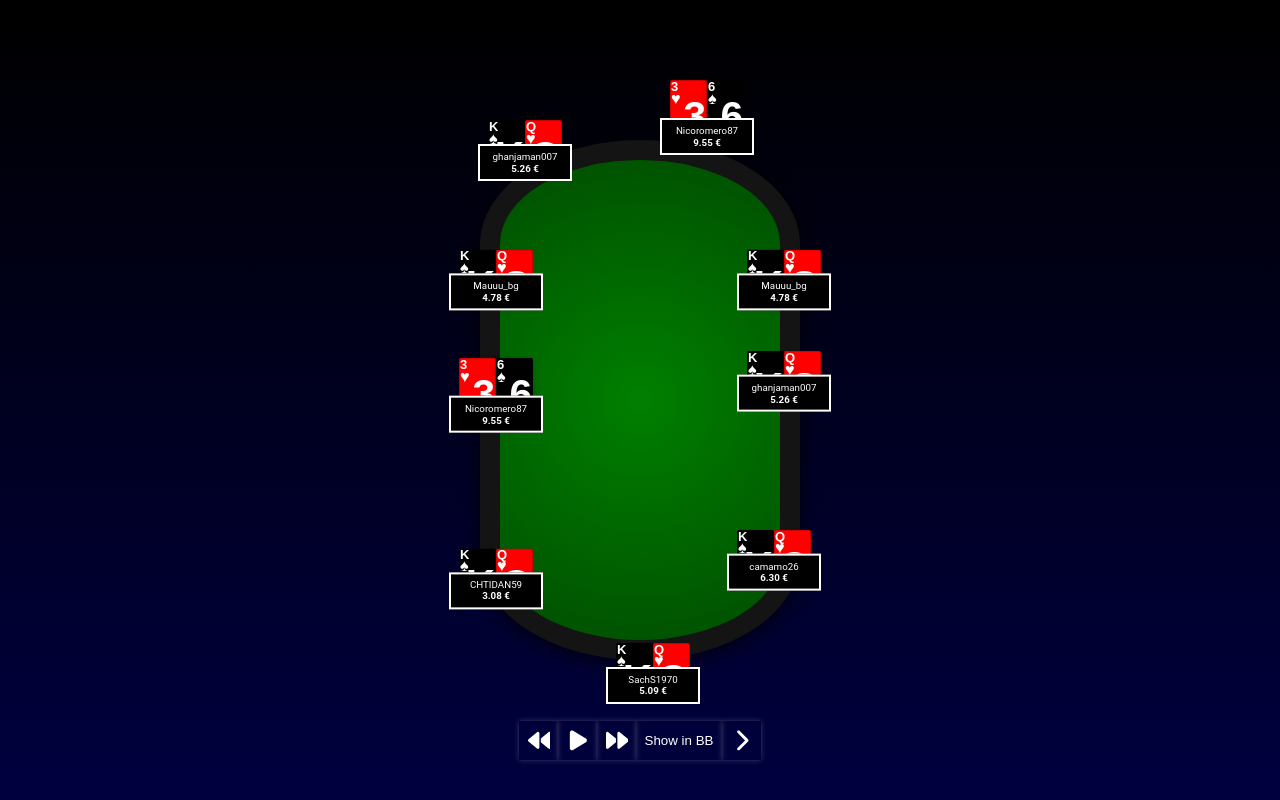
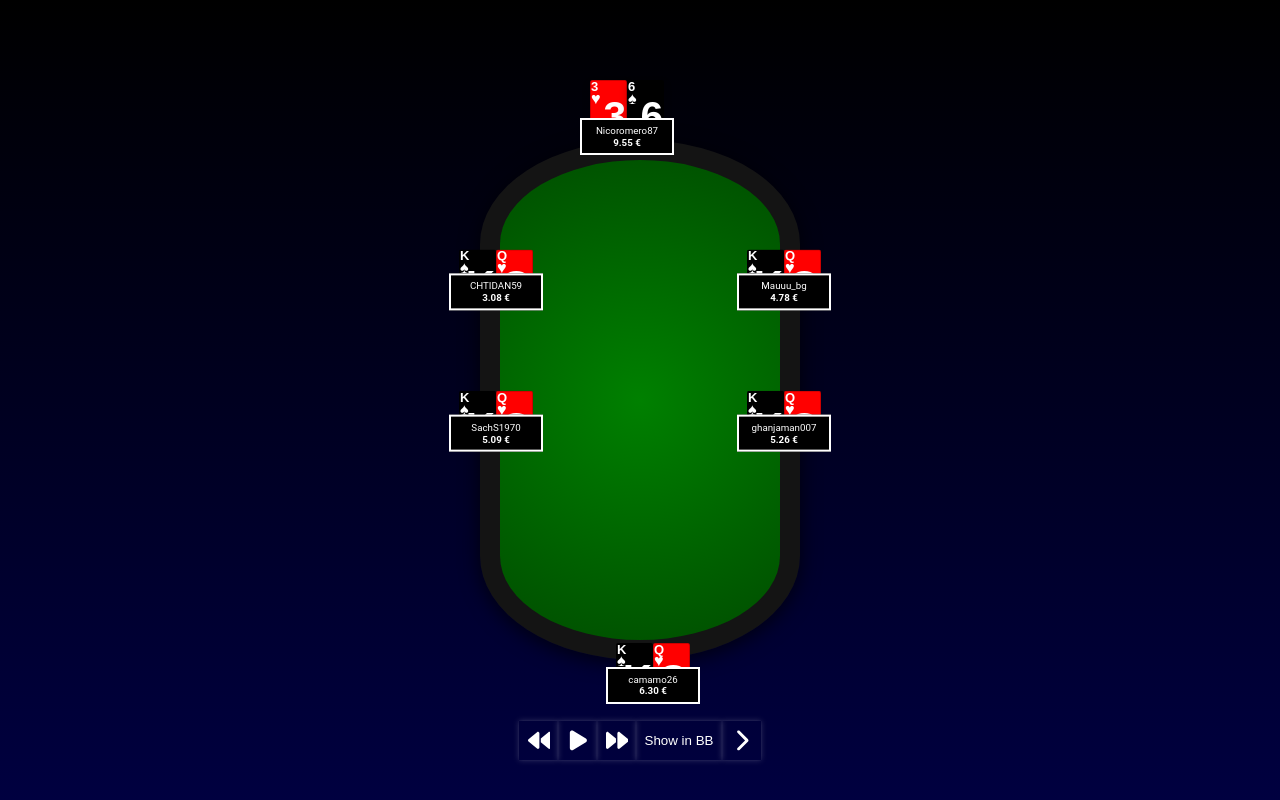
Before and after one commit to leopoldoromero/hand_replayer, a Next.js app: page / in a window 1280 px wide. Built offline with nearby package versions, Linux system fonts and the light colour scheme.

Commit message:
addap player styles according to the amount of players if its full ring or six max

```diff
--- a/src/components/player/Player.styles.ts
+++ b/src/components/player/Player.styles.ts
@@ -1,8 +1,8 @@
 'use client'
 import styled from "styled-components";
 
-const positionBySeat = (seat: number) => {
-    const stylesBySeat: Record<number, string> = {
+const positionBySeat = (seat: number, isFullRing: boolean) => {
+    const fullRingStylesBySeat: Record<number, string> = {
         1: "top: 10%; right: 15%;",
         2: "top: 35%; right: 5%; transform: translate(50%, -50%);",
         3: "top: 40%; right: 5%; transform: translate(50%, 50%);",
@@ -13,11 +13,19 @@ const positionBySeat = (seat: number) => {
         8: "top: 35%; right: 95%; transform: translate(50%, -50%);",
         9: "top: 15%; left: 0;",
     };
-    return stylesBySeat[seat] || "";
+    const sixMaxStylesBySeat: Record<number, string> = {
+        1: "top: 10%; right: 40%;",
+        2: "top: 35%; right: 5%; transform: translate(50%, -50%);",
+        3: "top: 45%; right: 5%; transform: translate(50%, 50%);",
+        4: "bottom: 12%; left: 40%;",
+        5: "top: 45%; left: 5%; transform: translate(-50%, 50%);",
+        6: "top: 35%; left: 5%; transform: translate(-50%, -50%);",
+    };
+    return isFullRing ? fullRingStylesBySeat[seat]  : sixMaxStylesBySeat[seat];
 };
 
-const betPositionBySeat = (seat: number) => {
-    const betContinerStyles: Record<number, string> = {
+const betPositionBySeat = (seat: number, isFullRing: boolean) => {
+    const fullRingStyles: Record<number, string> = {
         1: "top: 130%; right: 50%; transform: translate(50%, -50%);",
         2: "top: 70%; right: 100%; transform: translate(-50%, -50%);",
         3: "top: 70%; right: 100%; transform: translate(-50%, -50%);",
@@ -28,18 +36,26 @@ const betPositionBySeat = (seat: number) => {
         8: "top: 70%; left: 100%; transform: translate(50%, -50%);",
         9: "top: 130%; left: 70%; transform: translate(50%, -50%);",
     }
+    const sixMaxStyles: Record<number, string> = {
+        1: "top: 95%; right: 50%; transform: translate(50%, 50%);",
+        2: "top: 70%; right: 95%; transform: translate(-50%, -50%);",
+        3: "top: 70%; right: 95%; transform: translate(-50%, -50%);",
+        4: "right: 50%; bottom: 100%; transform: translate(50%, -50%);",
+        5: "top: 70%; left: 95%; transform: translate(50%, -50%);",
+        6: "top: 70%; left: 95%; transform: translate(50%, -50%);",
+    };
 
-    return betContinerStyles[seat] || "";
+    return isFullRing ? fullRingStyles[seat] : sixMaxStyles[seat];
 };
 
-export const StyledPlayerContainer = styled.div<{$seat: number}>`
+export const StyledPlayerContainer = styled.div<{$seat: number; $isFullRing: boolean}>`
     position: absolute;
     display: flex;
     flex-direction: column;
     justify-content: center;
     align-items: center;
     max-width: 90px;
-    ${({ $seat }) => positionBySeat($seat)}
+    ${({ $seat, $isFullRing }) => positionBySeat($seat, $isFullRing)}
 `;
 
 export const StyledPlayerInfoContainer = styled.div<{$isHero: boolean}>`
@@ -58,7 +74,7 @@ export const StyledPlayerInfoContainer = styled.div<{$isHero: boolean}>`
     text-align: center;
 `;
 
-export const StyledPlayerBetConatiner = styled.div<{$seat: number}>`
+export const StyledPlayerBetConatiner = styled.div<{$seat: number; $isFullRing: boolean}>`
     position: absolute;
-    ${({ $seat }) => betPositionBySeat($seat)}
+    ${({ $seat, $isFullRing }) => betPositionBySeat($seat, $isFullRing)}
 `;
--- a/src/components/player/Player.tsx
+++ b/src/components/player/Player.tsx
@@ -11,10 +11,12 @@ interface PlayerProps {
     seat: number;
     amount: number | null;
     isHero: boolean;
+    totalSeats: number;
 }
 
-const PlayerComponent: React.FC<PlayerProps> = ({nick, stack, currency, cards, seat, amount, isHero}) => (
-      <StyledPlayerContainer $seat={seat}>
+const SIX_MAX_TOTAL_SEATS = 6;
+const PlayerComponent: React.FC<PlayerProps> = ({nick, stack, currency, cards, seat, amount, isHero, totalSeats}) => (
+      <StyledPlayerContainer $seat={seat} $isFullRing={totalSeats > SIX_MAX_TOTAL_SEATS}>
         <Block display="flex" direction="column" justify="center" align="center">
           <Block display="flex">
             {
@@ -28,7 +30,7 @@ const PlayerComponent: React.FC<PlayerProps> = ({nick, stack, currency, cards, s
             <Text fontSize="tiny" weight="bold">{`${stack.toFixed(2)} ${currency}`}</Text>
           </StyledPlayerInfoContainer>
         </Block>
-        <StyledPlayerBetConatiner $seat={seat}>
+        <StyledPlayerBetConatiner $seat={seat} $isFullRing={totalSeats > SIX_MAX_TOTAL_SEATS}>
           {
             amount && (
               <Text fontSize="small">{amount}{currency}</Text>
--- a/src/components/replayer/Replayer.tsx
+++ b/src/components/replayer/Replayer.tsx
@@ -186,23 +186,9 @@ export default function Replayer() {
                     seat={currentHand.players.find((p) => p.name === player.name)?.seat || 1}
                     amount={player.amount ? formatAmount(player.amount, currentHand.bb) : null}
                     isHero={player.name === state.heroName}
+                    totalSeats={state.playersActions?.length}
                 />
             ))}
-            {
-                state.playersActions?.slice(0,3).map((player, i) => (
-                    <PlayerComponent
-                        key={player.name}
-                        nick={player.showAction && player.action ? player.action : player.name}
-                        stack={formatAmount(player.stack, currentHand.bb)}
-                        currency={state?.showInBigBlinds ? 'BB' : currentHand?.currency}
-                        cards={player.name === state.heroName ? state.heroCards : ["Ks", "Qh"]}
-                        seat={i + 7}
-                        amount={player.amount ? formatAmount(player.amount, currentHand.bb) : null}
-                        isHero={player.name === state.heroName}
-                    />
-                ))
-            }
-
             <TableComponent
             pot={formatAmount(state.pot, currentHand?.bb)}
             currency={state?.showInBigBlinds ? 'BB' : currentHand?.currency}
```
